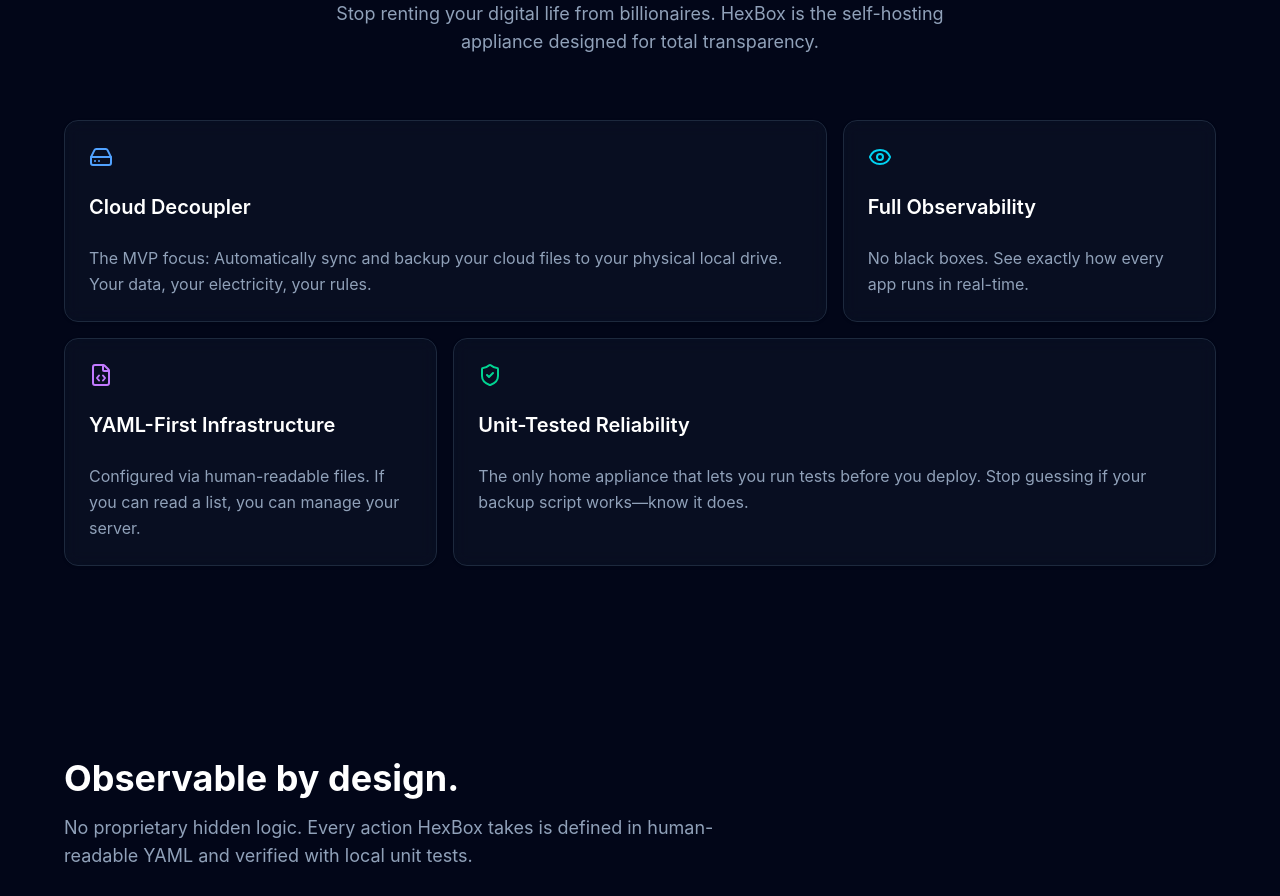
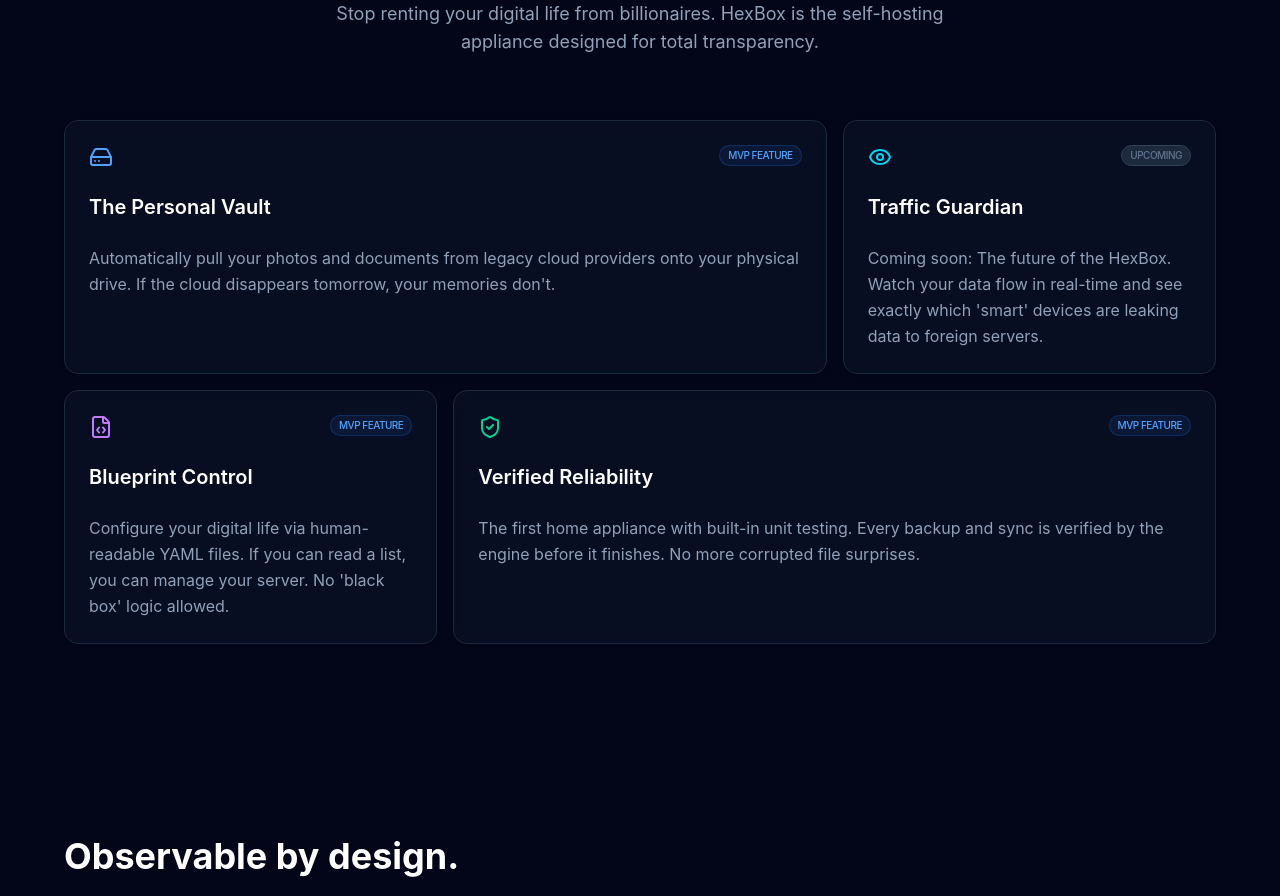
Before and after one commit to pagekey/tryhexbox.com, a React (Vite) app: page / in a window 1280 px wide. Shown: the part 960-1856 px from the top of the page. Built offline with nearby package versions, Linux system fonts and the light colour scheme.

Commit message:
fix: upgrade/clarify Features

```diff
--- a/src/components/Features.tsx
+++ b/src/components/Features.tsx
@@ -1,30 +1,39 @@
 import { ShieldCheck, HardDrive, FileCode, Eye } from "lucide-react";
 import { Card, CardContent, CardHeader, CardTitle } from "@/components/ui/card";
+import { Badge } from "@/components/ui/badge"; // Ensure this is imported from your UI kit
 
 const features = [
     {
-        title: "Cloud Decoupler",
-        description: "The MVP focus: Automatically sync and backup your cloud files to your physical local drive. Your data, your electricity, your rules.",
+        title: "The Personal Vault",
+        description: "Automatically pull your photos and documents from legacy cloud providers onto your physical drive. If the cloud disappears tomorrow, your memories don't.",
         icon: <HardDrive className="w-6 h-6 text-blue-400" />,
         className: "md:col-span-2",
+        status: "MVP Feature",
+        statusColor: "bg-blue-500/10 text-blue-400 border-blue-500/20"
     },
     {
-        title: "Full Observability",
-        description: "No black boxes. See exactly how every app runs in real-time.",
+        title: "Traffic Guardian",
+        description: "Coming soon: The future of the HexBox. Watch your data flow in real-time and see exactly which 'smart' devices are leaking data to foreign servers.",
         icon: <Eye className="w-6 h-6 text-cyan-400" />,
         className: "md:col-span-1",
+        status: "Upcoming",
+        statusColor: "bg-slate-800 text-slate-500 border-slate-700"
     },
     {
-        title: "YAML-First Infrastructure",
-        description: "Configured via human-readable files. If you can read a list, you can manage your server.",
+        title: "Blueprint Control",
+        description: "Configure your digital life via human-readable YAML files. If you can read a list, you can manage your server. No 'black box' logic allowed.",
         icon: <FileCode className="w-6 h-6 text-purple-400" />,
         className: "md:col-span-1",
+        status: "MVP Feature",
+        statusColor: "bg-blue-500/10 text-blue-400 border-blue-500/20"
     },
     {
-        title: "Unit-Tested Reliability",
-        description: "The only home appliance that lets you run tests before you deploy. Stop guessing if your backup script works—know it does.",
+        title: "Verified Reliability",
+        description: "The first home appliance with built-in unit testing. Every backup and sync is verified by the engine before it finishes. No more corrupted file surprises.",
         icon: <ShieldCheck className="w-6 h-6 text-emerald-400" />,
         className: "md:col-span-2",
+        status: "MVP Feature",
+        statusColor: "bg-blue-500/10 text-blue-400 border-blue-500/20"
     },
 ];
 
@@ -44,9 +53,14 @@
 
                 <div className="grid grid-cols-1 md:grid-cols-3 gap-4">
                     {features.map((feature, index) => (
-                        <Card key={index} className={`bg-slate-900/50 border-slate-800 backdrop-blur-sm ${feature.className}`}>
+                        <Card key={index} className={`bg-slate-900/50 border-slate-800 backdrop-blur-sm relative overflow-hidden group ${feature.className}`}>
                             <CardHeader>
-                                <div className="mb-4">{feature.icon}</div>
+                                <div className="flex justify-between items-start">
+                                    <div className="mb-4">{feature.icon}</div>
+                                    <Badge variant="outline" className={`text-[10px] uppercase tracking-tighter ${feature.statusColor}`}>
+                                        {feature.status}
+                                    </Badge>
+                                </div>
                                 <CardTitle className="text-white text-xl">{feature.title}</CardTitle>
                             </CardHeader>
                             <CardContent>
```
